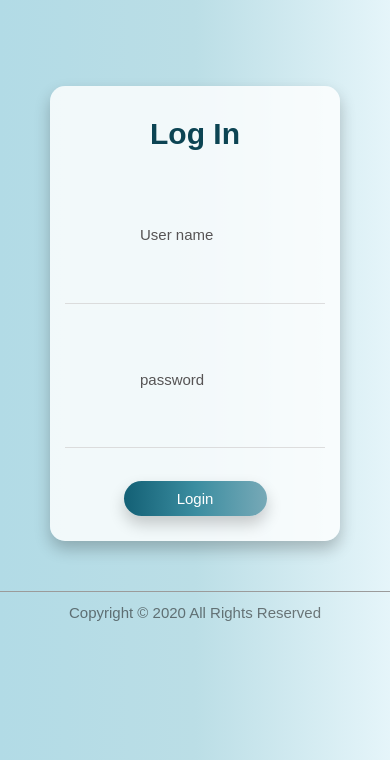
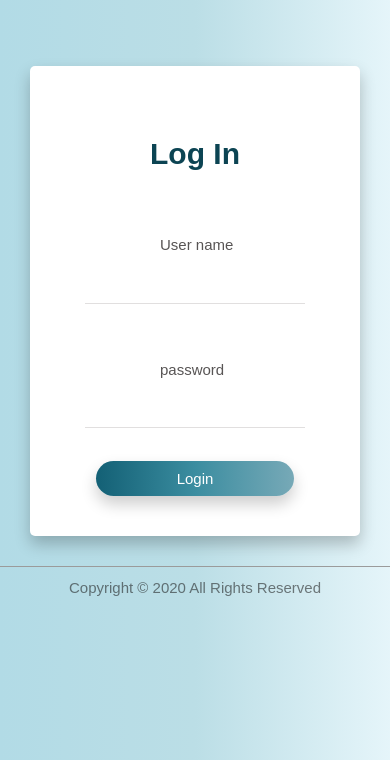
Before and after one commit to AmaniEzz/Paws-Rescue-Center-Website, a Flask app: page /login in a window 390 px wide. Shown: the part 84-844 px from the top of the page. Run offline with Flask 2, Linux system fonts and the light colour scheme; some libraries are stand-ins or nearby versions.

Commit message:
new Commit

```diff
--- a/app.py
+++ b/app.py
@@ -92,4 +92,4 @@ def pet_details(pet_ID):
 
 
 if __name__ == "__main__":
-    app.run(debug=True, port=4532)
+    app.run(debug=True, port=4932)
--- a/static/loginStyle.css
+++ b/static/loginStyle.css
@@ -5,25 +5,32 @@
   display: flex;
   flex-wrap: wrap;
   justify-content:center;
-  padding:100px;
+  padding:80px;
+
+  background: url("https://image.freepik.com/free-vector/youth-day-with-people-hugging-together_23-2148582326.jpg") 80% 50% no-repeat;
+}
+
+.login-container{
+  width: 100%;
+  margin: 0 0;
+  box-shadow: 0 8px 16px 0 rgba(0, 0, 0, 0.23);
+  justify-content: center;
+  border-radius: 5px;
+  background-color:#ffffff;
+  z-index: -1;
+
+
+  }
+.login-body{
+  background-color:rgb(255, 255, 255);
+  width: 40%;
+  padding: 55px 55px 40px 55px;
+  display: flex;
+  justify-content: center;
+  border-radius:12px 0 0 12px;
 
 
 }
-
-div.login-container{
-  display: flex;
-  flex-wrap: wrap;
-  justify-content:center;
-  width: fit-content;
-  overflow: hidden;
-  padding: 55px 55px 37px 55px;
-  width: 70%;
-  box-shadow: 0 8px 16px 0 rgba(0, 0, 0, 0.23);
-  background: #ffffffd1;
-  border-radius: 15px;
-  z-index: auto;
-
-  }
 
  /* [ Log in Form ]*/
 
@@ -115,7 +122,7 @@ box-sizing: border-box;
 }
 
 
-input:focus::-webkit-input-placeholder { color:transparent;}
+input:focus::-webkit-input-placeholder { color:#000000c2;}
 input:focus:-moz-placeholder { color:transparent; }
 input:focus::-moz-placeholder { color:transparent; }
 input:focus:-ms-input-placeholder { color:transparent; }
@@ -162,7 +169,7 @@ input:-ms-input-placeholder { color: rgba(60, 57, 57, 0.86);}
   display: flex;
   justify-content: center;
   align-items: center;
-  padding: 0 15px;
+  padding: 0 25px;
   min-width: 50%;
   height: 40px;
   border-radius: 20px;
@@ -190,7 +197,7 @@ input:-ms-input-placeholder { color: rgba(60, 57, 57, 0.86);}
 }
 
 
-@media screen and (max-width: 700px) {
+@media screen and (max-width: 930px) {
 
 
 *,
@@ -208,7 +215,7 @@ div.container-login-form-btn{
 }
 .login-form-btn {
   font-size: 15px;
-  min-width: 55%;
+  min-width: 90%;
   height: 35px;
   border-radius: 20px;
 }
@@ -218,17 +225,25 @@ div.limiter {
   width: 100%;
   padding:0 0;
   margin-top:30px;
-  padding:50px;
+  padding:30px;
+  background:none;
 
 }
 
 div.login-container{
-  padding: 15px 15px 25px 15px;
   width: 100%;
   }
 
+div.login-body{
+    width: 100%;
+    border-radius:12px;
+
+}
+
 .wrap-input {
-  padding: 30px 0;
+
+  padding: 20px 0;
+
 }
 .focus-input {
   position: absolute;
@@ -256,7 +271,7 @@ div.login-container{
 }
 
 .focus-input::after {
-  font-size: 22px;
+  font-size: 20px;
   content: attr(data-placeholder);
   display: block;
   width: 100%;
--- a/templates/login.html
+++ b/templates/login.html
@@ -21,6 +21,7 @@ Login
 {% block content %}
 <div class="limiter">
     <div class="login-container">
+        <div class="login-body">
              <form action="{{url_for('login')}}" method="POST" class="login-form icon-form">
                 <span class="login-form-title " style="font-weight: bold; font-size: 30px;">
                     Log In
@@ -57,6 +58,7 @@ Login
                      <p>{{ msg }}</p>
                     {% endif %}
              </form>
+            </div>
      </div>
 </div>
 
```
Also changed, not shown: static/dog-family.png (added).
